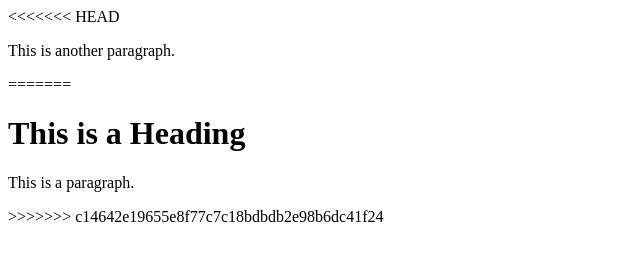
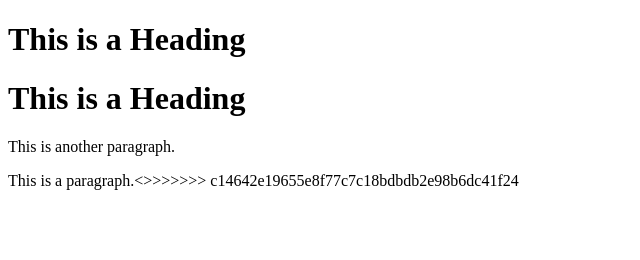
Before and after one commit to stannjwe/learningRepo, a plain HTML site: page index.html in a window 1280 px wide. Shown: the whole page, without its empty margins (0-640 px from the left). Drawn offline with Linux system fonts and the light colour scheme.

Commit message:
resolved conflict

```diff
--- a/index.html
+++ b/index.html
@@ -4,11 +4,9 @@
 <title>Page Title</title>
 </head>
 <body>
-<<<<<<< HEAD
+<h1>This is a Heading</h1>
+<h1>This is a Heading</h1>
 <p>This is another paragraph.</p>
-=======
-<h1>This is a Heading</h1>
-<p>This is a paragraph.</p>
->>>>>>> c14642e19655e8f77c7c18bdbdb2e98b6dc41f24
+<p>This is a paragraph.<>>>>>>> c14642e19655e8f77c7c18bdbdb2e98b6dc41f24
 </body>
 </html>
```
